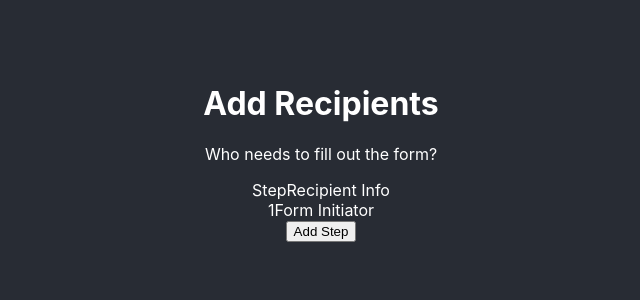
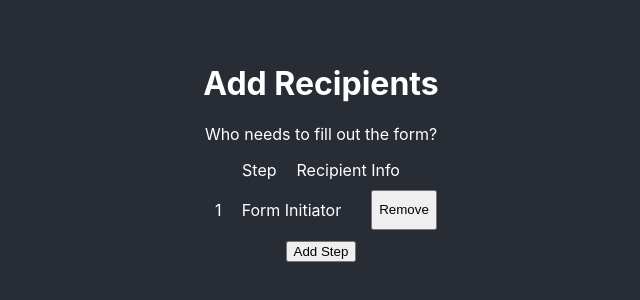
Before and after one commit to nwelchr/informedk12-route-builder, a React (Create React App) app: page / in a window 1280 px wide. Shown: the part 248-548 px from the top of the page, without its empty margins (319-959 px from the left). Built offline with nearby package versions, Linux system fonts and the light colour scheme.

Commit message:
Remove steps

```diff
--- a/package.json
+++ b/package.json
@@ -9,6 +9,7 @@
     "react": "^18.2.0",
     "react-dom": "^18.2.0",
     "react-scripts": "5.0.1",
+    "styled-components": "^6.0.7",
     "web-vitals": "^2.1.4"
   },
   "scripts": {
--- /dev/null
+++ b/src/components/common/index.js
@@ -0,0 +1,7 @@
+import styled from "styled-components";
+
+const Label = styled.label`
+  padding: 10px;
+`;
+
+export { Label };
--- a/src/components/formContainer.js
+++ b/src/components/formContainer.js
@@ -1,6 +1,7 @@
 import { useState } from "react";
 
 import Step from "./step";
+import { Label } from "./common";
 
 const FormContainer = () => {
   const [steps, setSteps] = useState([
@@ -16,14 +17,18 @@ const FormContainer = () => {
     setSteps([...steps, newStep]);
   };
 
+  const handleRemoveStep = (removeStepId) => {
+    setSteps(steps.filter((step) => step.id !== removeStepId));
+  };
+
   return (
     <form>
       <header>
-        <label htmlFor="step">Step</label>
-        <label htmlFor="recipientInfo">Recipient Info</label>
+        <Label htmlFor="step">Step</Label>
+        <Label htmlFor="recipientInfo">Recipient Info</Label>
       </header>
       {steps.map((step) => (
-        <Step key={step.id} step={step} />
+        <Step key={step.id} step={step} handleRemoveStep={handleRemoveStep} />
       ))}
       <button onClick={handleAddStep}>Add Step</button>
     </form>
--- a/src/components/step.js
+++ b/src/components/step.js
@@ -1,10 +1,20 @@
-const Step = ({ step }) => {
+import styled from "styled-components";
+
+import { Label } from "./common";
+
+const StepContainer = styled.section`
+  display: flex;
+  padding: 10px;
+`;
+
+const Step = ({ step, handleRemoveStep }) => {
   return (
-    <div>
-      <label htmlFor="step">{step.id}</label>
-      <label htmlFor="recipientInfoName">{step.recipientInfo.name}</label>
-      <label htmlFor="recipientInfoEmail">{step.recipientInfo.email}</label>
-    </div>
+    <StepContainer>
+      <Label htmlFor="step">{step.id}</Label>
+      <Label htmlFor="recipientInfoName">{step.recipientInfo.name}</Label>
+      <Label htmlFor="recipientInfoEmail">{step.recipientInfo.email}</Label>
+      <button onClick={() => handleRemoveStep(step.id)}>Remove</button>
+    </StepContainer>
   );
 };
 
```
Also changed, not shown: 2 other files (tests, documents, lock files or other folders).
